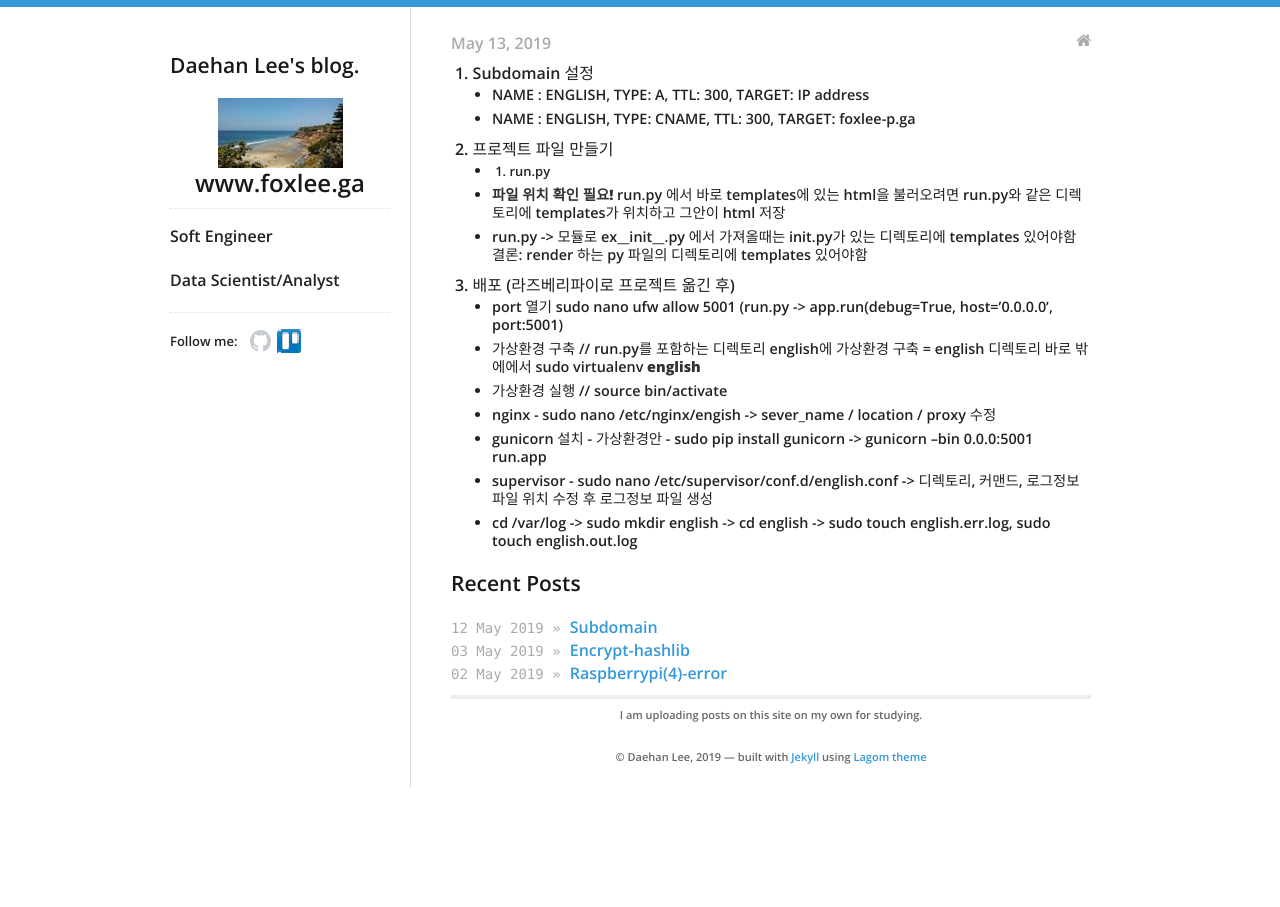
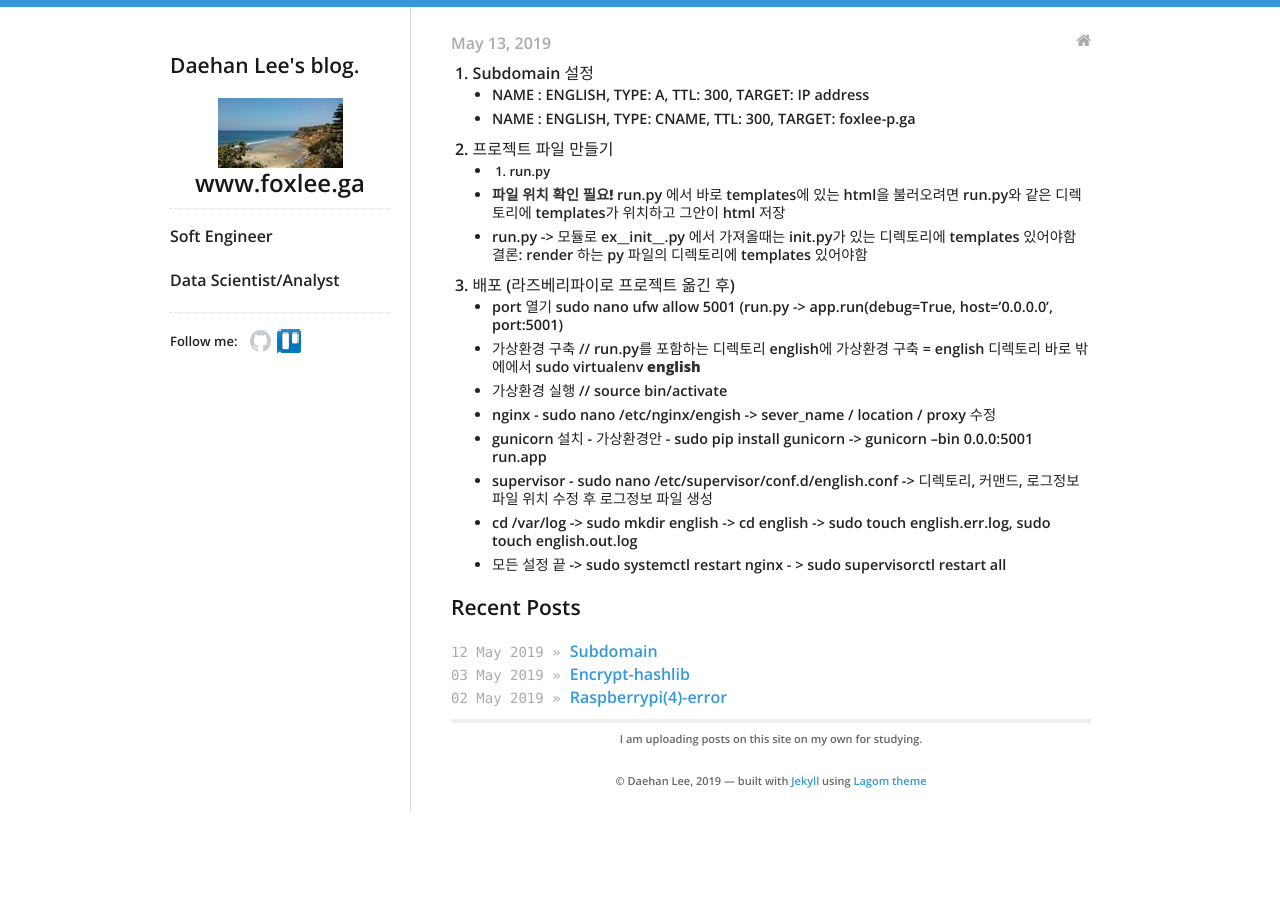
Before and after one commit to daehan0226/Study, a Jekyll site: the page built from _posts/2019-05-13-Flask_review.md, in a window 1280 px wide. Built offline with Jekyll 4.4.1, drawn with Linux system fonts in a browser that asks for light colours.

Commit message:
Update 2019-05-13-Flask_review.md

```diff
--- a/_posts/2019-05-13-Flask_review.md
+++ b/_posts/2019-05-13-Flask_review.md
@@ -25,3 +25,4 @@ categories:
  - gunicorn 설치 - 가상환경안 - sudo pip install gunicorn -> gunicorn --bin 0.0.0:5001 run.app
  - supervisor - sudo nano /etc/supervisor/conf.d/english.conf -> 디렉토리, 커맨드, 로그정보파일 위치 수정 후 로그정보 파일 생성
  - cd /var/log -> sudo mkdir english -> cd english -> sudo touch english.err.log, sudo touch english.out.log
+ - 모든 설정 끝 -> sudo systemctl restart nginx - > sudo supervisorctl restart all
```
